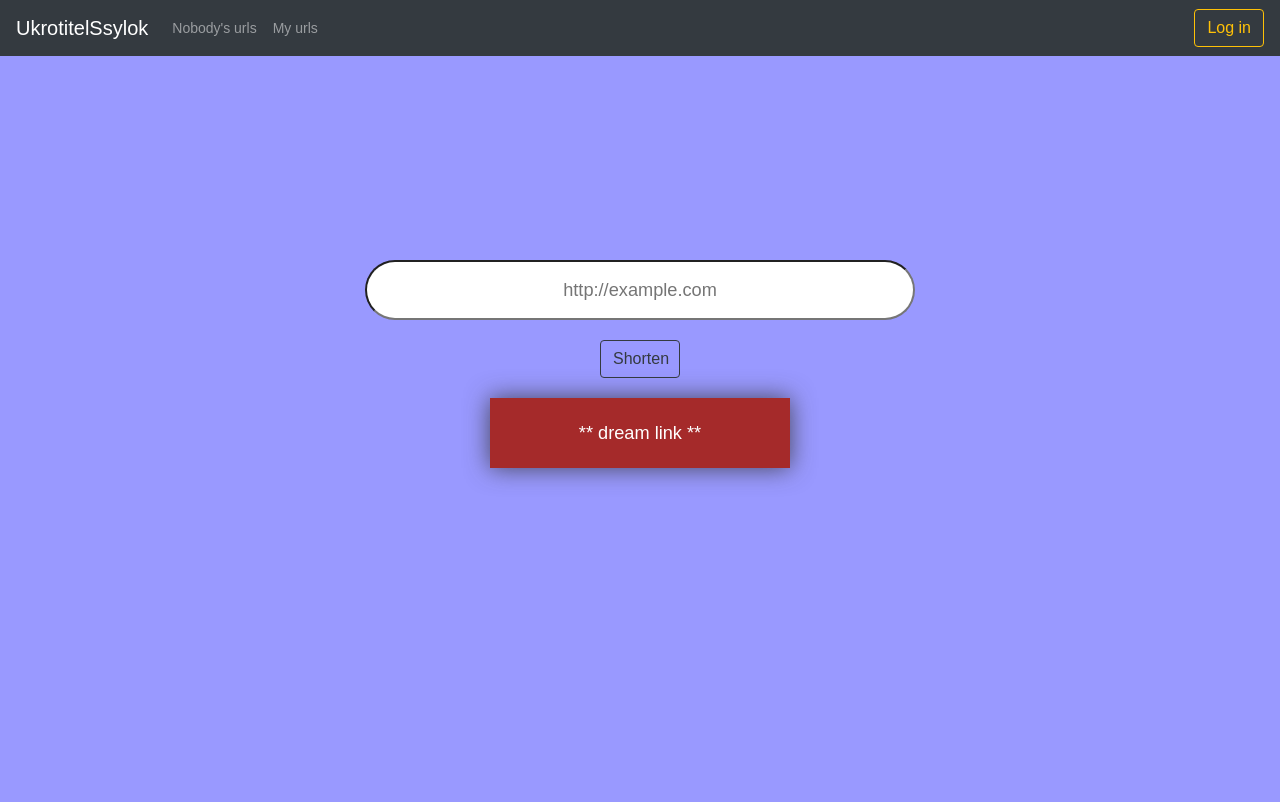
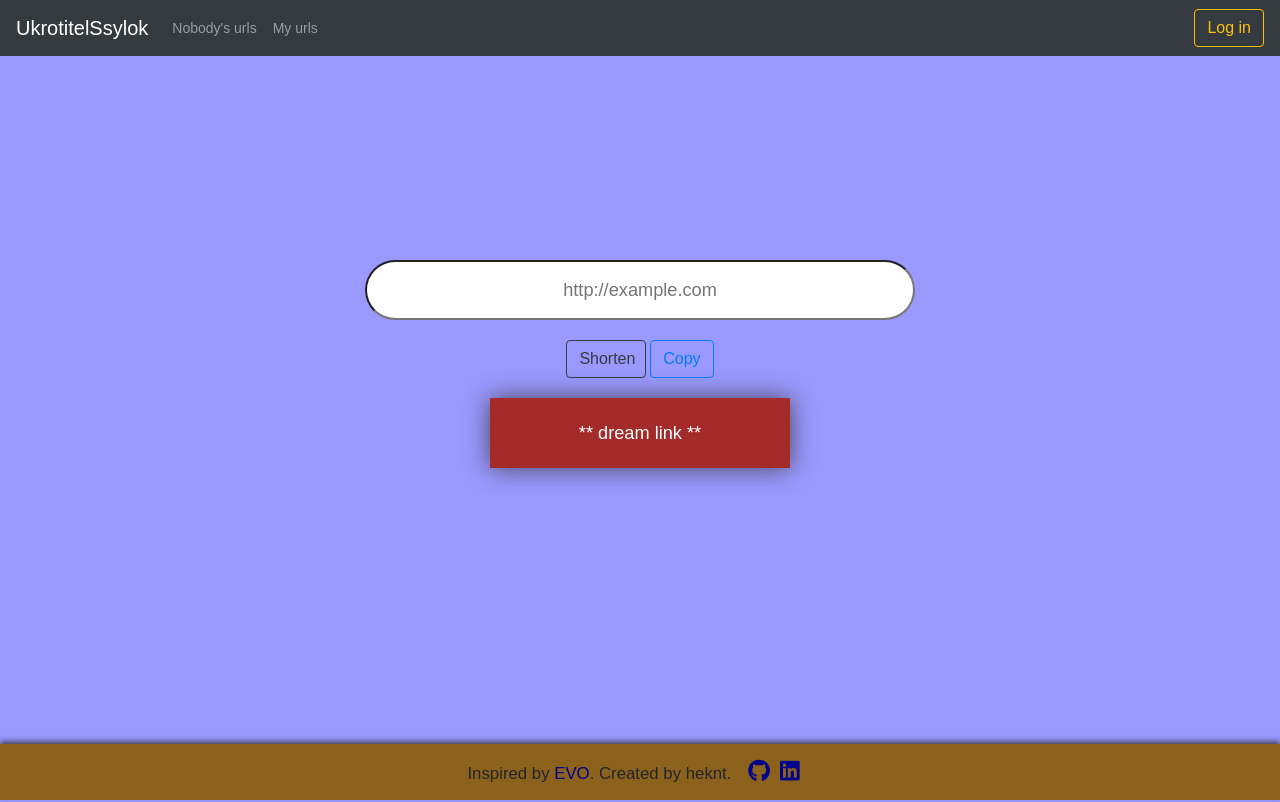
Before and after one commit to muknta/url-shortener, a Django app: page / in a window 1280 px wide. Before the commit the page ends 485 px from the top, so only its background shows below. Run offline with Django 3.2, Linux system fonts and the light colour scheme; some libraries are stand-ins or nearby versions.

Commit message:
some design #2, copy-button, some fixes #3

```diff
--- /dev/null
+++ b/requirements.txt
@@ -0,0 +1,6 @@
+dataclasses==0.6
+Django==2.2
+django-crispy-forms==1.7.2
+psycopg2==2.8.2
+pytz==2019.1
+sqlparse==0.2.4
--- a/url_shortener/urlapp/static/urlapp/main.css
+++ b/url_shortener/urlapp/static/urlapp/main.css
@@ -1,4 +1,3 @@
-
 * {
 	list-style-type: none;
 	padding:0;
@@ -25,6 +24,15 @@ body {
 	font-family: "Century Gothic", CenturyGothic, AppleGothic, sans-serif;
 	font-size: 14px;
 	font-weight: 400;
+}
+
+#page-container {
+    position: relative;
+    min-height:100vh;
+}
+
+#content-wrap {
+    padding-bottom: 3.7rem;
 }
 
 #url-content {
@@ -71,147 +79,54 @@ body {
     box-shadow: 0px 0px 24px 0px rgba(50, 50, 50, 0.82);
 }
 
-
-
-
-
-.input {
-
-	// needs to be relative so the :focus span is positioned correctly
-	position:relative;
-
-	// bigger font size for demo purposes
-	font-size: 1.5em;
-
-	// the border gradient
-	background: linear-gradient(21deg, #10abff, #1beabd);
-
-	// the width of the input border
-	padding: 3px;
-
-	// we want inline fields by default
-	display: inline-block;
-
-	// we want rounded corners no matter the size of the field
-	border-radius: 9999em;
-
-	// style of the actual input field
-	*:not(span) {
-		position: relative;
-		display: inherit;
-		border-radius: inherit;
-		margin: 0;
-		border: none;
-		outline: none;
-		padding: 0 .325em;
-		z-index: 1; // needs to be above the :focus span
-
-		// summon fancy shadow styles when focussed
-		&:focus + span {
-			opacity: 1;
-			transform: scale(1);
-		}
-	}
-
-	span {
-
-		transform: scale(.993, .94); // scale it down just a little bit
-		transition: transform .5s, opacity .25s;
-		opacity: 0; // is hidden by default
-
-		position:absolute;
-		z-index: 0; // needs to be below the field (would block input otherwise)
-		margin:4px; // a bit bigger than .input padding, this prevents background color pixels shining through
-		left:0;
-		top:0;
-		right:0;
-		bottom:0;
-		border-radius: inherit;
-		pointer-events: none;
-	}
-
-
-html {
-	font-family: -apple-system, BlinkMacSystemFont, "Segoe UI", Roboto, Helvetica, Arial, sans-serif, "Apple Color Emoji", "Segoe UI Emoji", "Segoe UI Symbol";
-	line-height:1.5;
-	font-size:1em;
+#url-content .buttons {
+    display: inline-block;
 }
-
-body {
-	text-align: center;
-	display:flex;
-	align-items: center;
-	justify-content: center;
-}
-
-html, body {
-	height:100%;
-}
-
-input {
-	font-family: inherit;
-	line-height:inherit;
-	color:#2e3750;
-	min-width:12em;
-}
-
-::placeholder {
-	color:#cbd0d5;
-}
-
-html::after {
-	content:'';
-	background: linear-gradient(21deg, #10abff, #1beabd);
-	height:3px;
-	width:100%;
-	position:absolute;
-	left:0;
-	top:0;
-}
-
-
 
 
 #footer {
 	background-color: #8C611C;
+    position: absolute;
+    width: 100%;
+    bottom:0;
+    height: 3.5rem;
+    text-align: center;
+    -webkit-box-shadow: 0px -3px 5px 0px rgba(50, 50, 50, 0.75);
+    -moz-box-shadow: 0px -3px 5px 0px rgba(50, 50, 50, 0.75);
+    box-shadow: 0px -3px 5px 0px rgba(50, 50, 50, 0.75);
 }
 
-.foot-container {
-	display: flex;
-	justify-content: space-around;
-	padding: 30px 100px;
+#footer > * {
+    display: inline-block;
+    padding-right: 10px;
 }
 
-.foot-container > div > * {
-	display: block;
-}
-
-.foot-container a {
+#footer a {
 	color: darkblue;
 }
-.foot-container a:hover {
+#footer a:hover {
 	color: darkred;
 }
 
+#footer .headline {
+	font-size: 1.05rem;
+}
 
-#footer .headline {
-	font-size: 20px;
+#footer .icons {
+    font-size: 1.4rem;
+    padding: 3px;
+}
+#footer .headline,
+#footer .icons {
+    line-height: 3.5rem;
 }
 
 
 @media screen and (max-width: 800px) {
-
-	#footer, #footer span {
-		font-size: 14px;
+	#footer .headline {
+		font-size: 1rem;
 	}
-	#footer .headline {
-		font-size: 16px;
-	}
-	#footer .img-download img {
-		height: 37.5px;
-	}
-
-	#footer .img-media img {
-		height: 15px;
+	#footer .icons {
+		font-size: 1.2rem;
 	}
 }
--- a/url_shortener/urlapp/static/urlapp/main.js
+++ b/url_shortener/urlapp/static/urlapp/main.js
@@ -1,22 +1,6 @@
-//var givenUrl = document.getElementById("given-url");
-//var submitBtn = document.getElementById("submit-btn");
-//var result = document.getElementById("result");
-//submitBtn.addEventListener("click", function(e) {
-//  var xhr = new XMLHttpRequest();
-//  xhr.open('POST', 'shorten-url', true);
-//  xhr.setRequestHeader('Content-Type', 'application/x-www-form-urlencoded; charset=UTF-8');
-//  xhr.onload = function() {
-//    if (xhr.status >= 200 && xhr.status < 400) {
-//      var resp = xhr.responseText;
-//      alert(JSON.parse(resp)["data"]);
-//    } else {
-//      alert("aaaaaaaaaaaaaaaaaaaaaaaaaaaaaaaaaaaaalert");
-//    }
-//  };
-//  xhr.send(givenUrl.value);
-//});
-
-
+function copyToClipboard(text) {
+    prompt("Copy to clipboard: Ctrl+C, Enter", text);
+};
 
 
 $(function() {
--- a/url_shortener/urlapp/static/urlapp/profile.css
+++ b/url_shortener/urlapp/static/urlapp/users.css
@@ -1,5 +1,5 @@
 .content-section {
-	padding: 40px 35%;
+	padding: 50px 35%;
 }
 
 .media {
--- a/url_shortener/urlapp/templates/urlapp/base.html
+++ b/url_shortener/urlapp/templates/urlapp/base.html
@@ -3,16 +3,17 @@
 <html lang="en">
 <head>
     <meta charset="UTF-8">
-        {% if title %}
-        <title>{{title}}</title>
-        {% else %}
-        <title>main</title>
-        {% endif %}
+    {% block title %}{% endblock title %}
+    <link rel="shortcut icon" href="{% static 'urlapp/img/icon.png' %}">
+    <link rel="stylesheet" href="https://cdnjs.cloudflare.com/ajax/libs/font-awesome/5.8.1/css/all.min.css">
 	<link rel="stylesheet" href="https://maxcdn.bootstrapcdn.com/bootstrap/4.0.0/css/bootstrap.min.css" integrity="sha384-Gn5384xqQ1aoWXA+058RXPxPg6fy4IWvTNh0E263XmFcJlSAwiGgFAW/dAiS6JXm" crossorigin="anonymous">
 	<link rel="stylesheet" href="{% static 'urlapp/main.css' %}">
 	{% block css-includes %}{% endblock css-includes %}
 </head>
 <body>
+
+<div id="page-container">
+    <div id="content-wrap">
     <nav class="navbar navbar-expand-lg navbar-dark bg-dark sticky-top" id="navbar">
         <a class="navbar-brand" href="{% url 'urlapp:index' %}">UkrotitelSsylok</a>
         <button class="navbar-toggler" type="button" data-toggle="collapse" data-target="#navbarSupportedContent" aria-controls="navbarSupportedContent" aria-expanded="false" aria-label="Toggle navigation">
@@ -78,6 +79,17 @@
                 {% block content %}
                 {% endblock content %}
         </div>
+        <div id="footer">
+            <div class="headline">Inspired by <a href="https://evo.company/">EVO</a>. Created by heknt.</div>
+            <div class="images">
+                <a href="https://github.com/heknt/">
+                    <span class="icons"><i class="fab fa-github fa-3px"></i></span></a>
+                <a href="https://www.linkedin.com/in/nikita-sadchenko-164a49182/">
+                    <span class="icons"><i class="fab fa-linkedin"></i></a></span>
+            </div>
+        </div>
+    </div>
+</div>
 
 <script src="https://ajax.aspnetcdn.com/ajax/jQuery/jquery-3.3.1.min.js"></script>
 <script src="https://cdnjs.cloudflare.com/ajax/libs/popper.js/1.12.9/umd/popper.min.js" integrity="sha384-ApNbgh9B+Y1QKtv3Rn7W3mgPxhU9K/ScQsAP7hUibX39j7fakFPskvXusvfa0b4Q" crossorigin="anonymous"></script>
--- a/url_shortener/urlapp/templates/urlapp/index.html
+++ b/url_shortener/urlapp/templates/urlapp/index.html
@@ -1,10 +1,20 @@
 {% extends 'urlapp/base.html' %}
+
+{% block title %}
+<title>UkrotitelSsylok</title>
+{% endblock title %}
+
 {% block content %}
 <div id="url-content">
     <form action="" id="url-form">
     <input id="given-url" name="given-url" type="text" placeholder="http://example.com">
     {% csrf_token %}
-    <input id="submit-btn" class="btn btn-outline-dark" type="submit" value="Shorten">
+    <div class="buttons">
+        <input id="submit-btn" class="btn btn-outline-dark" type="submit" value="Shorten">
+        <input id="copy-btn" class="btn btn-outline-primary" type="button" value="Copy"
+                onclick="copyToClipboard(document.getElementById('result').innerHTML)">
+                <!-- sry, addEventListener doesn't want to work with prompt :c -->
+    </div>
     <span id="result">** dream link **</span>
     </form>
 </div>
--- a/url_shortener/urlapp/templates/urlapp/surls.html
+++ b/url_shortener/urlapp/templates/urlapp/surls.html
@@ -12,6 +12,7 @@
 {% block content %}
 <table>
     <tr>
+        <th>number</th>
         <th>Short link</th>
         <th>Original link</th>
         <th>Last visit time</th>
@@ -19,6 +20,7 @@
     </tr>
 {% for surl in surls %}
     <tr>
+        <th>{{ forloop.counter }}</th>
         <th><a href="{{request.scheme}}://{{request.get_host}}/{{surl.short_url}}">
                     {{request.get_host}}/{{surl.short_url}}
                 </a></th>
```
Also changed, not shown: url_shortener/users/templates/users/login.html (+11 -1 lines), url_shortener/users/templates/users/logout.html (+12 -1 lines), url_shortener/users/templates/users/password_reset.html (+8 -2 lines), url_shortener/users/templates/users/password_reset_confirm.html (+8 -2 lines), url_shortener/users/templates/users/profile.html (+6 -1 lines), url_shortener/users/templates/users/register.html (+11 -1 lines), url_shortener/urlapp/static/urlapp/img/icon.png (added), 4 other files. Lines whose indentation alone changed are shown as unchanged.
